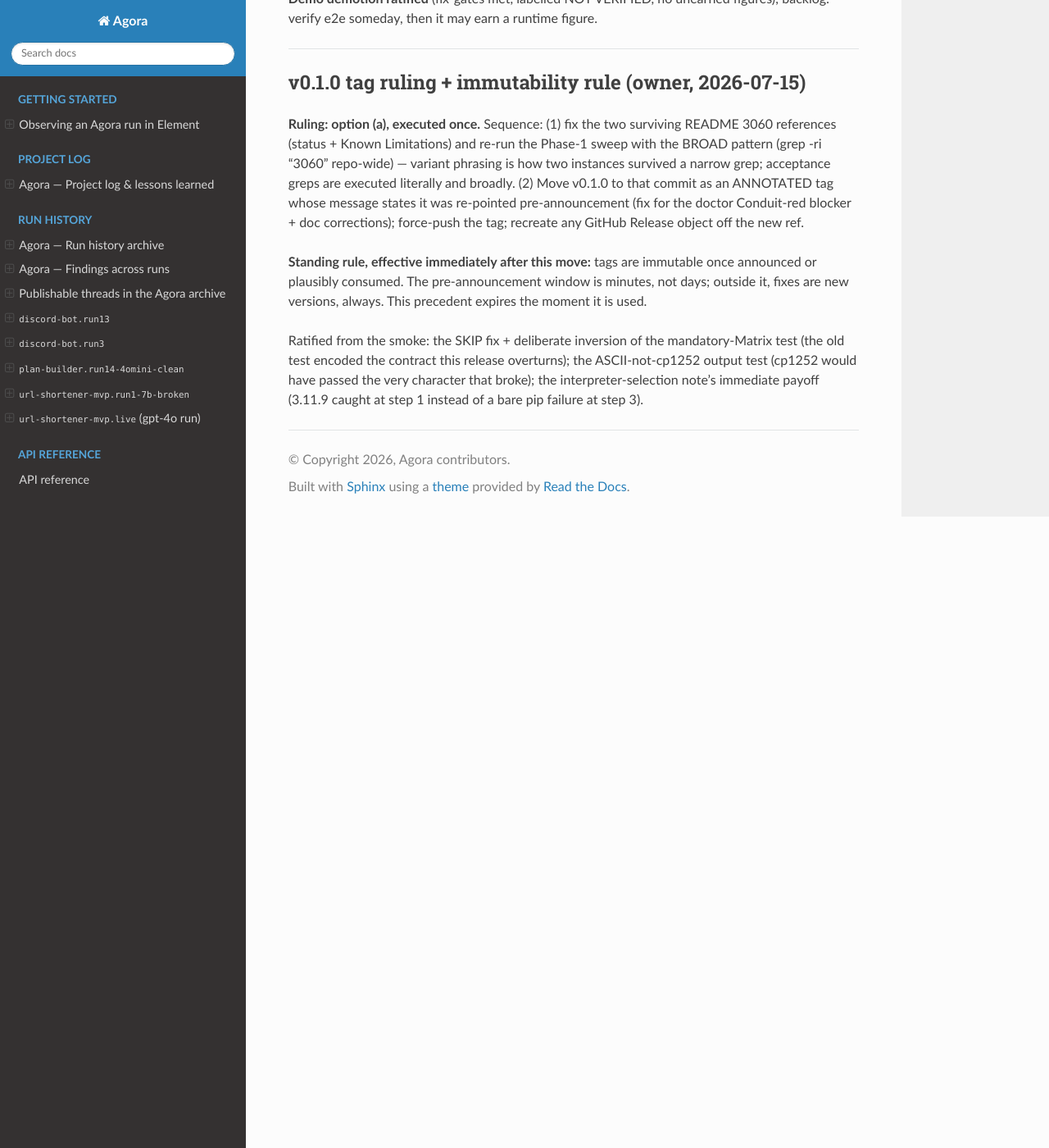
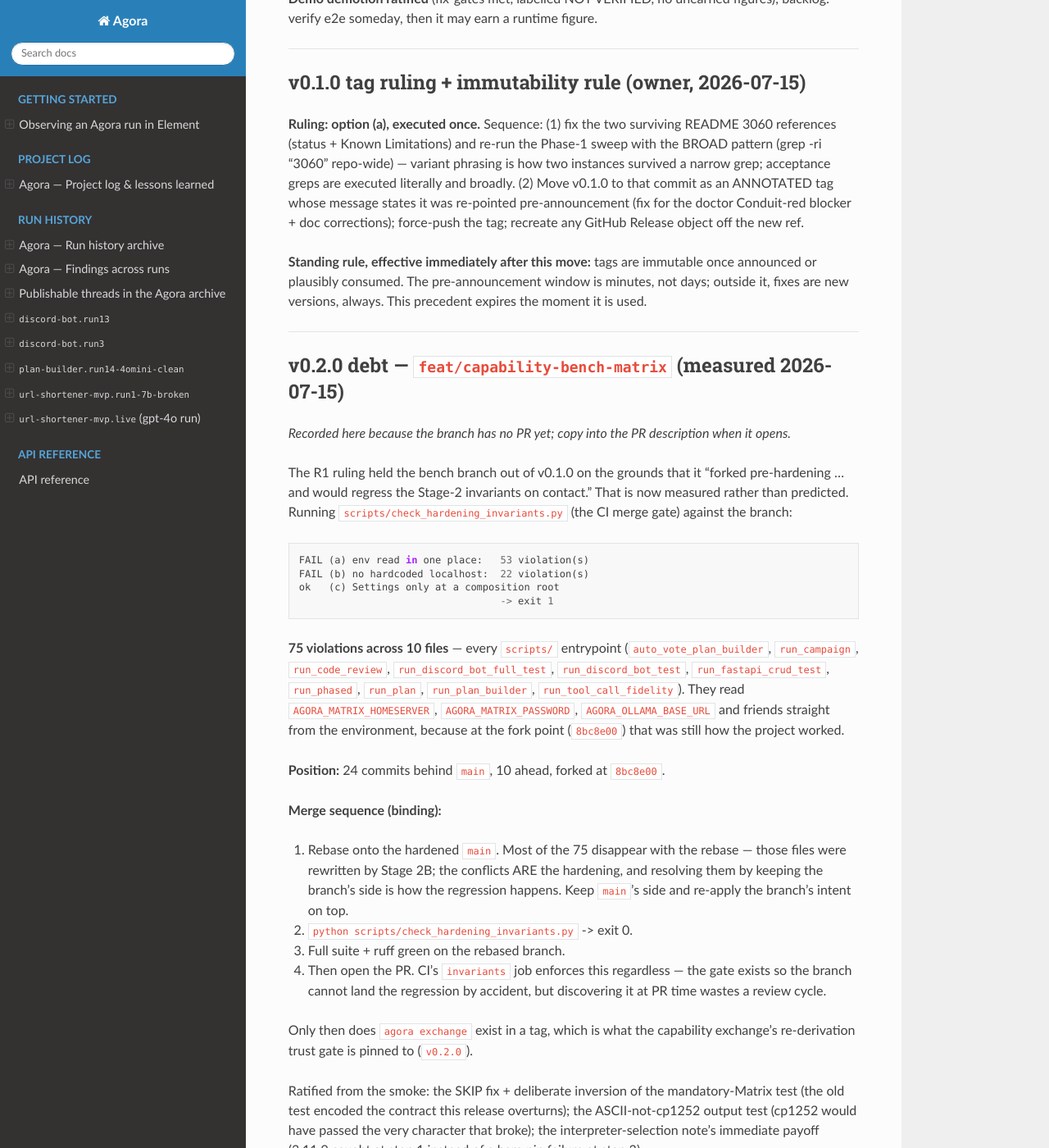
Before and after one commit to fabs133/agora, a Sphinx documentation site: the page built from docs/design/deployment-reconciliation.md, in a window 1280 px wide and 1400 px high, scrolled down 3994 px. Shown: the whole window at 82% size. Built offline with Sphinx 7.4.7 and the Read the Docs theme 3.1.0, drawn with Linux system fonts in a browser that asks for light colours.

Commit message:
docs(design): record the measured v0.2.0 debt on the bench branch
The R1 ruling held feat/capability-bench-matrix out of v0.1.0 because it
'forked pre-hardening and would regress the Stage-2 invariants on contact'.
Now measured against the CI merge gate rather than predicted:

  FAIL (a) env read in one place:   53 violation(s)
  FAIL (b) no hardcoded localhost:  22 violation(s)
  ok   (c) Settings only at a composition root      -> exit 1

75 violations across all 10 scripts/ entrypoints, reading AGORA_MATRIX_*,
AGORA_OLLAMA_BASE_URL etc. straight from the environment — which is simply how
the project worked at the fork point (8bc8e00). Position: 24 behind, 10 ahead.

Recorded here because the branch has no PR yet; the merge sequence (rebase ->
gate green -> suite green -> PR) goes into the description when it opens. Note
for whoever does it: most of the 75 vanish WITH the rebase, because Stage 2B
rewrote those files. The conflicts ARE the hardening — resolving them by
keeping the branch's side is exactly how the regression lands.

Co-Authored-By: Claude Opus 4.8 <noreply@anthropic.com>

````diff
--- a/docs/design/deployment-reconciliation.md
+++ b/docs/design/deployment-reconciliation.md
@@ -206,6 +206,52 @@ immutable once announced or plausibly consumed. The pre-announcement
 window is minutes, not days; outside it, fixes are new versions,
 always. This precedent expires the moment it is used.
 
+---
+
+## v0.2.0 debt — `feat/capability-bench-matrix` (measured 2026-07-15)
+
+*Recorded here because the branch has no PR yet; copy into the PR
+description when it opens.*
+
+The R1 ruling held the bench branch out of v0.1.0 on the grounds that it
+"forked pre-hardening ... and would regress the Stage-2 invariants on
+contact." That is now measured rather than predicted. Running
+`scripts/check_hardening_invariants.py` (the CI merge gate) against the
+branch:
+
+```
+FAIL (a) env read in one place:   53 violation(s)
+FAIL (b) no hardcoded localhost:  22 violation(s)
+ok   (c) Settings only at a composition root
+                                  -> exit 1
+```
+
+**75 violations across 10 files** — every `scripts/` entrypoint
+(`auto_vote_plan_builder`, `run_campaign`, `run_code_review`,
+`run_discord_bot_full_test`, `run_discord_bot_test`,
+`run_fastapi_crud_test`, `run_phased`, `run_plan`, `run_plan_builder`,
+`run_tool_call_fidelity`). They read `AGORA_MATRIX_HOMESERVER`,
+`AGORA_MATRIX_PASSWORD`, `AGORA_OLLAMA_BASE_URL` and friends straight from
+the environment, because at the fork point (`8bc8e00`) that was still how
+the project worked.
+
+**Position:** 24 commits behind `main`, 10 ahead, forked at `8bc8e00`.
+
+**Merge sequence (binding):**
+1. Rebase onto the hardened `main`. Most of the 75 disappear with the
+   rebase — those files were rewritten by Stage 2B; the conflicts ARE the
+   hardening, and resolving them by keeping the branch's side is how the
+   regression happens. Keep `main`'s side and re-apply the branch's intent
+   on top.
+2. `python scripts/check_hardening_invariants.py` -> exit 0.
+3. Full suite + ruff green on the rebased branch.
+4. Then open the PR. CI's `invariants` job enforces this regardless — the
+   gate exists so the branch cannot land the regression by accident, but
+   discovering it at PR time wastes a review cycle.
+
+Only then does `agora exchange` exist in a tag, which is what the
+capability exchange's re-derivation trust gate is pinned to (`v0.2.0`).
+
 Ratified from the smoke: the SKIP fix + deliberate inversion of the
 mandatory-Matrix test (the old test encoded the contract this release
 overturns); the ASCII-not-cp1252 output test (cp1252 would have passed
````
